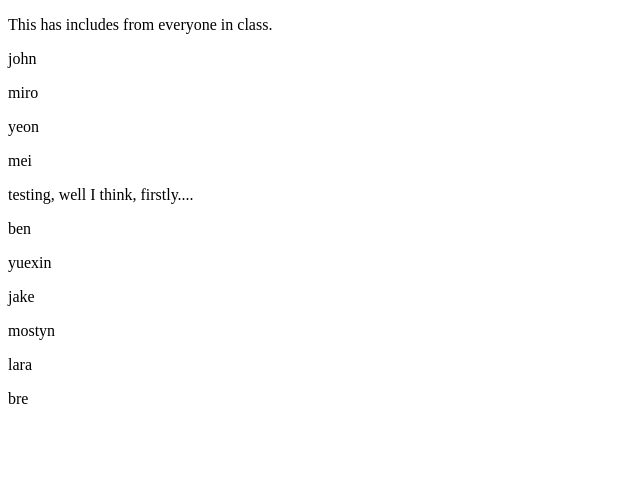
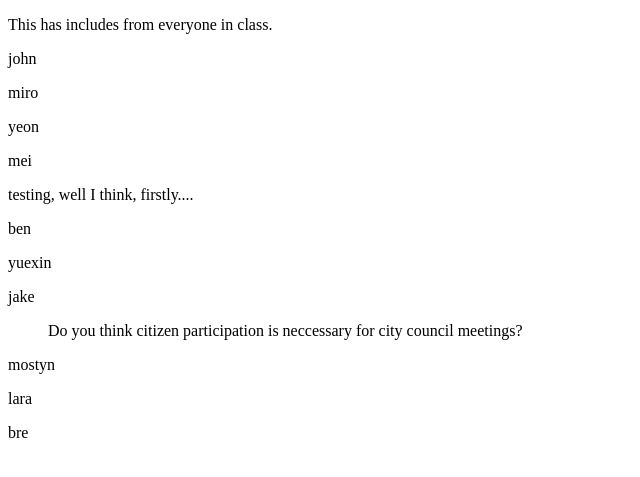
Before and after one commit to risd-gd/wd, a Jekyll site: the page built from _posts/2017-10-09-shared.md, in a window 1280 px wide. Shown: the top 477 px of the page, without its empty margins (0-640 px from the left). Built offline with Jekyll 4.4.1, drawn with Linux system fonts in a browser that asks for light colours.

Commit message:
question upload

```diff
--- a/_includes/jake.html
+++ b/_includes/jake.html
@@ -1 +1,5 @@
 <p>jake</p>
+
+<ul>
+	Do you think citizen participation is neccessary for city council meetings?
+</ul>
```
